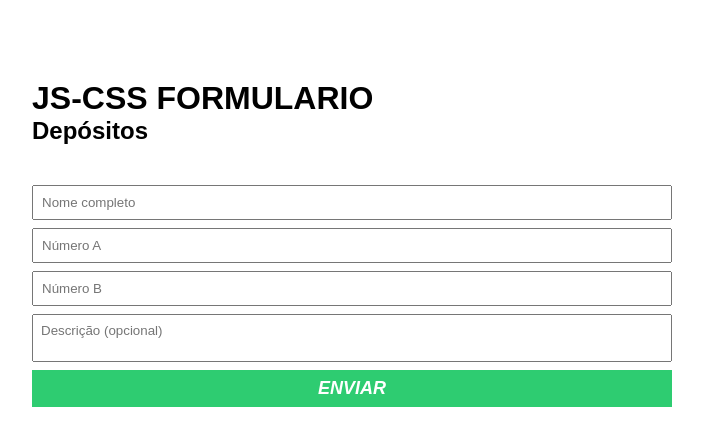
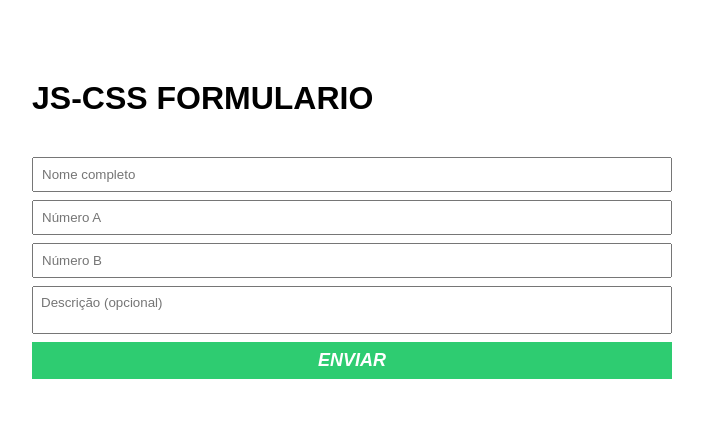
Before and after one commit to ThiagoHs1/curso_ebac_frontend, a plain HTML site: page index.html in a window 1280 px wide. Shown: the whole page, without its empty margins (288-991 px from the left). Drawn offline with Linux system fonts and the light colour scheme.

Commit message:
Finalizando formulario

```diff
--- a/index.html
+++ b/index.html
@@ -12,7 +12,6 @@
 <body>
   <div class="container">
     <h1>JS-CSS FORMULARIO</h1>
-    <h2>Depósitos</h2>
     <form id="deposito-form">
       <input type="text" id="nome" required placeholder="Nome completo" />
       <input type="number" id="numeroA" required placeholder="Número A" />
```
